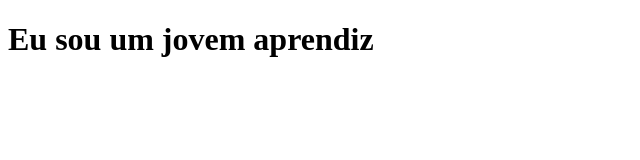
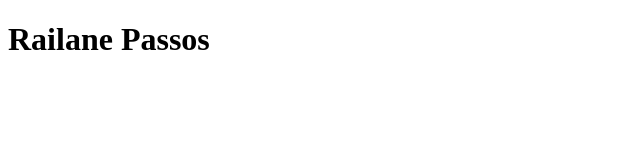
Before and after one commit to railanepassos/railanepassos.github.io, a plain HTML site: page index.html in a window 1280 px wide. Shown: the whole page, without its empty margins (0-640 px from the left). Drawn offline with Linux system fonts and the light colour scheme.

Commit message:
Arquivo teste

```diff
--- a/index.html
+++ b/index.html
@@ -7,6 +7,6 @@
     <title>Meu primeiro site no GitHub Pages</title>
   </head>
   <body>
-    <h1>Eu sou um jovem aprendiz</h1>
+    <h1>Railane Passos</h1>
   </body>
 </html>
```
